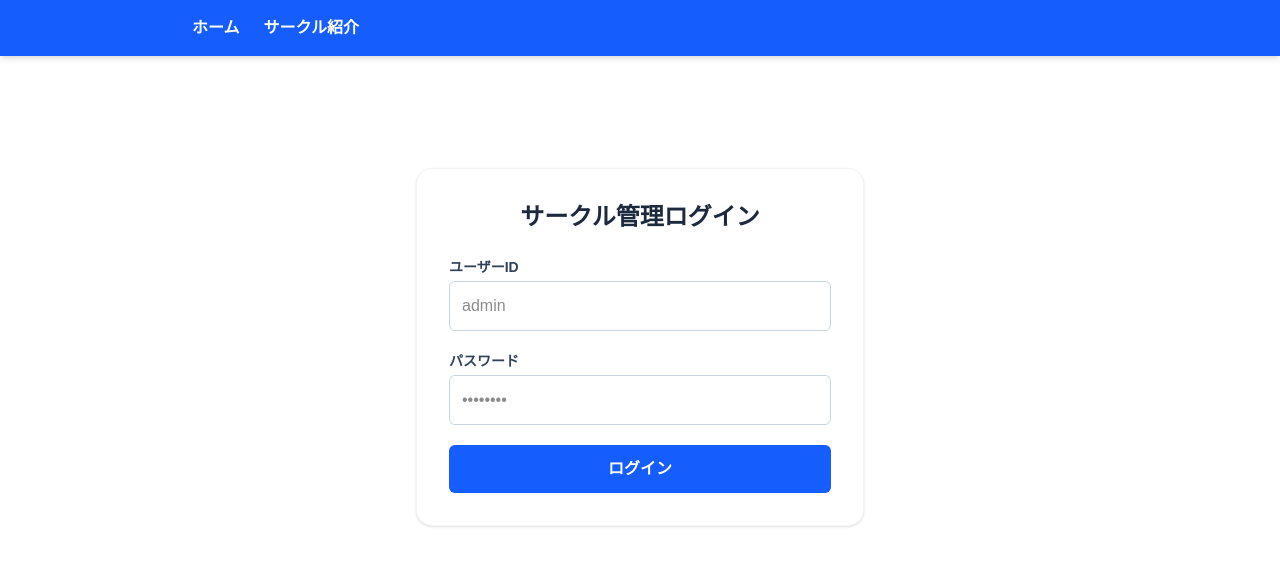
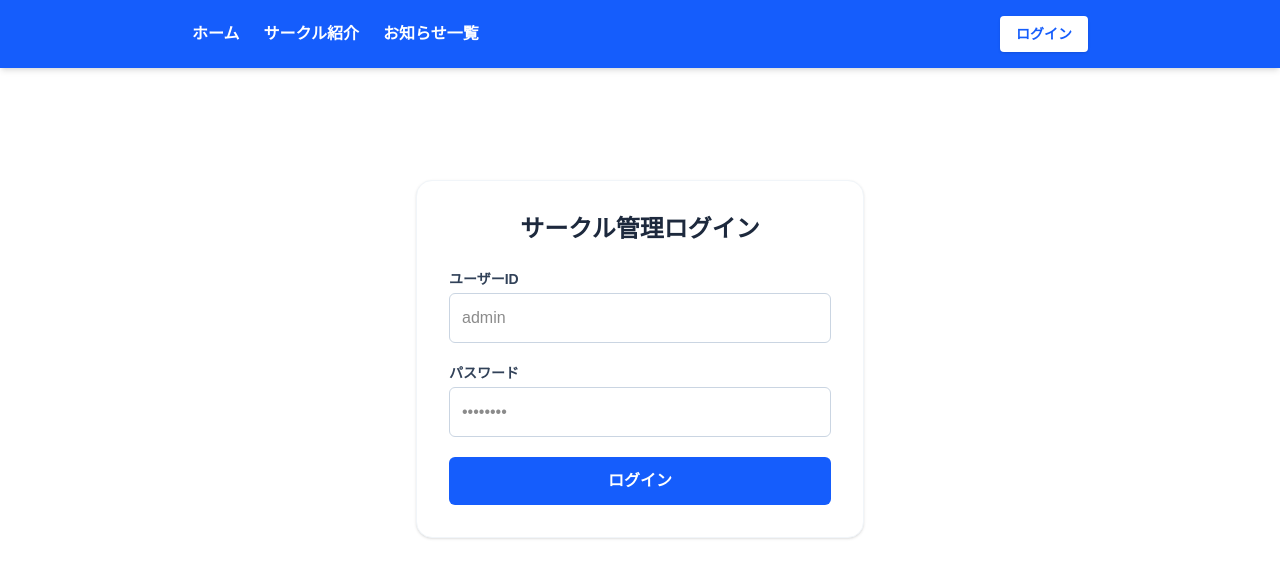
Before and after one commit to kazam1dor1/pokemon-blog, a Next.js app: page /login in a window 1280 px wide. Shown: the top 578 px of the page. Built offline with nearby package versions, Linux system fonts and the light colour scheme; no server answers.

Commit message:
ヘッダーにログアウトボタン、ログインボタンの作成

```diff
--- /dev/null
+++ b/app/components/Header.tsx
@@ -0,0 +1,80 @@
+// app/components/Header.tsx
+"use client"; // 状態（ログインしているかどうか）を管理するために必要
+
+import Link from "next/link";
+import { useEffect, useState } from "react";
+import { supabase } from "../utils/supabase";
+import { useRouter } from "next/navigation";
+
+export default function Header() {
+  const [isLoggedIn, setIsLoggedIn] = useState(false);
+  const router = useRouter();
+
+  useEffect(() => {
+    // 1. 最初にページを開いた時のログイン状態を確認
+    const checkUser = async () => {
+      const { data: { session } } = await supabase.auth.getSession();
+      setIsLoggedIn(!!session);
+    };
+    checkUser();
+
+    // 2. ログイン状態の変化（ログインした・ログアウトした）をリアルタイムで監視
+    const { data: authListener } = supabase.auth.onAuthStateChange((event, session) => {
+      setIsLoggedIn(!!session);
+    });
+
+    // クリーンアップ関数
+    return () => {
+      authListener.subscription.unsubscribe();
+    };
+  }, []);
+
+  // ログアウトボタンが押された時の処理
+  const handleLogout = async () => {
+    await supabase.auth.signOut();
+    alert("ログアウトしました");
+    router.push("/");
+    router.refresh();
+  };
+
+  return (
+    <header className="bg-blue-600 text-white p-4 shadow-md">
+      {/* justify-between で左のリンクと右のボタンを両端に分ける */}
+      <div className="flex justify-between items-center max-w-4xl mx-auto">
+
+        {/* 左側のリンク群 */}
+        <div className="flex gap-6">
+          <Link href="/" className="font-bold hover:text-blue-200 transition">
+            ホーム
+          </Link>
+          <Link href="/about" className="font-bold hover:text-blue-200 transition">
+            サークル紹介
+          </Link>
+          <Link href="/articles" className="font-bold hover:text-blue-200 transition">
+            お知らせ一覧
+          </Link>
+        </div>
+
+        {/* 右側のログイン / ログアウトボタン */}
+        <div>
+          {isLoggedIn ? (
+            <button
+              onClick={handleLogout}
+              className="bg-blue-700 hover:bg-blue-800 text-white text-sm font-bold py-2 px-4 rounded transition shadow-sm"
+            >
+              ログアウト
+            </button>
+          ) : (
+            <Link
+              href="/login"
+              className="bg-white text-blue-600 hover:bg-blue-50 text-sm font-bold py-2 px-4 rounded transition shadow-sm inline-block"
+            >
+              ログイン
+            </Link>
+          )}
+        </div>
+
+      </div>
+    </header>
+  );
+}
--- a/app/components/LogoutButton.tsx
+++ /dev/null
@@ -1,23 +0,0 @@
-// app/components/LogoutButton.tsx
-"use client";
-
-import { supabase } from "../utils/supabase";
-
-export default function LogoutButton() {
-  const handleLogout = async () => {
-    // 1. Supabaseからログアウトする
-    await supabase.auth.signOut();
-
-    // 2. 🌟 画面を強制的に再読み込みして、ブラウザの表示をリセットする！
-    window.location.reload();
-  };
-
-  return (
-    <button
-      onClick={handleLogout}
-      className="bg-red-50 text-red-500 px-4 py-2 rounded-md hover:bg-red-100 font-bold text-sm transition"
-    >
-      ログアウト
-    </button>
-  );
-}
--- a/app/layout.tsx
+++ b/app/layout.tsx
@@ -1,6 +1,7 @@
 import type { Metadata } from "next";
 import "./globals.css";
 import Link from "next/link";
+import Header from "./components/Header";
 
 
 export const metadata: Metadata = {
@@ -16,18 +17,7 @@ export default function RootLayout({
   return (
     <html lang="ja">
       <body className="bg-slate-50 text-slate-800">
-
-        <header className="bg-blue-600 text-white p-4 shadow-md">
-          <div className="flex gap-6 max-w-4xl mx-auto">
-            <Link href="/" className="font-bold hover:text-blue-200 transition">
-              ホーム
-            </Link>
-            <Link href="/about" className="font-bold hover:text-blue-200 transition">
-              サークル紹介
-            </Link>
-          </div>
-        </header>
-
+        <Header />
         <main className="max-w-4xl mx-auto p-4 mt-4">
           {children}
         </main>
--- a/app/page.tsx
+++ b/app/page.tsx
@@ -3,7 +3,6 @@ import { supabase } from "./utils/supabase";
 import Link from "next/link";
 import DeleteButton from "./components/DeleteButton";
 import AdminOnly from "./components/AdminOnly";
-import LogoutButton from "./components/LogoutButton";
 
 // 🌟 最新の情報を常に取得するおまじない
 export const revalidate = 0;
@@ -42,7 +41,6 @@ export default async function Home() {
         <h2 className="text-3xl font-bold text-slate-800">最新のお知らせ</h2>
           <div className="flex gap-3">
             <AdminOnly>
-              <LogoutButton />
               <Link href="/create" className="bg-blue-600 text-white px-4 py-2 rounded-md hover:bg-blue-700 font-bold text-sm shadow-sm transition">
                 ＋ 新規作成
               </Link>
```
